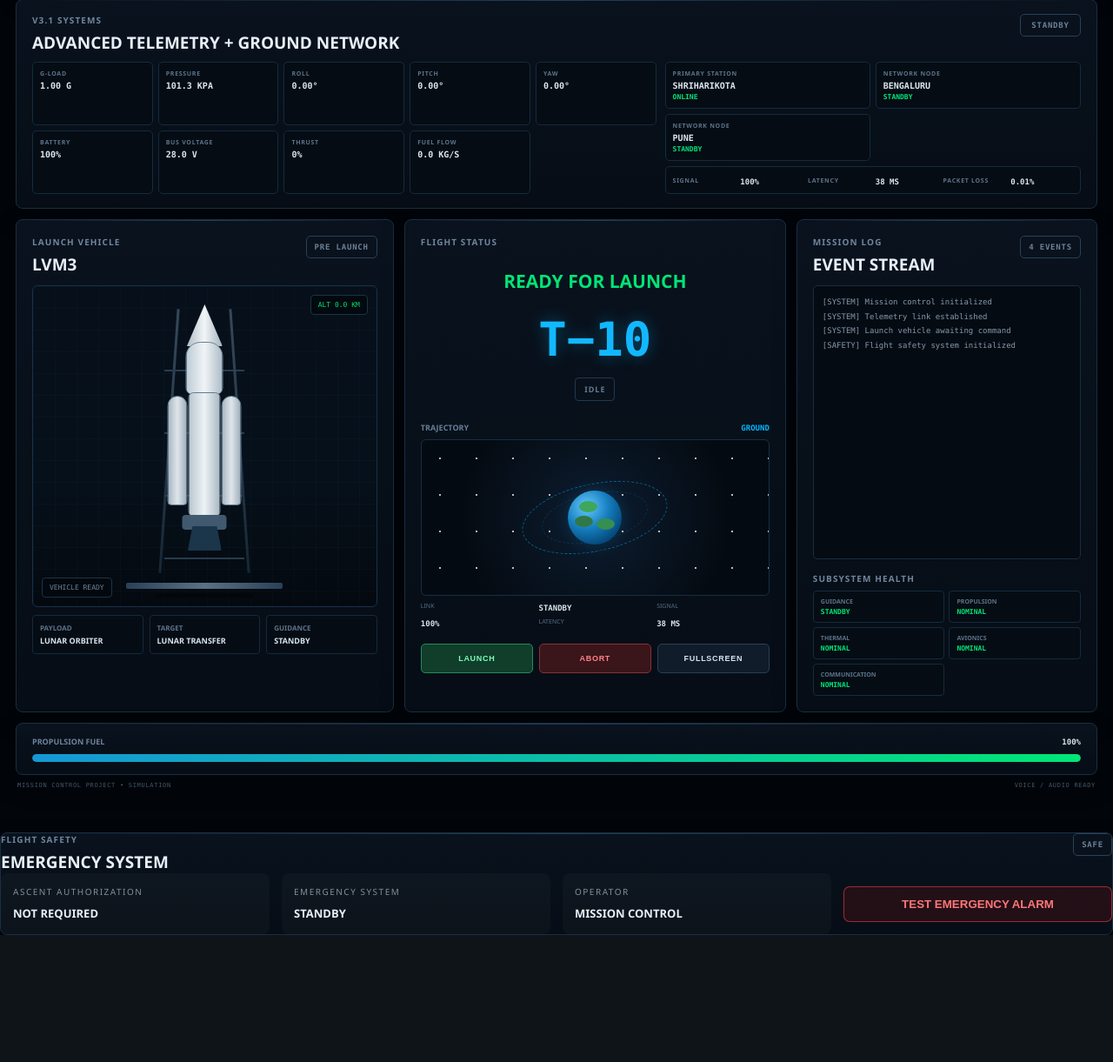
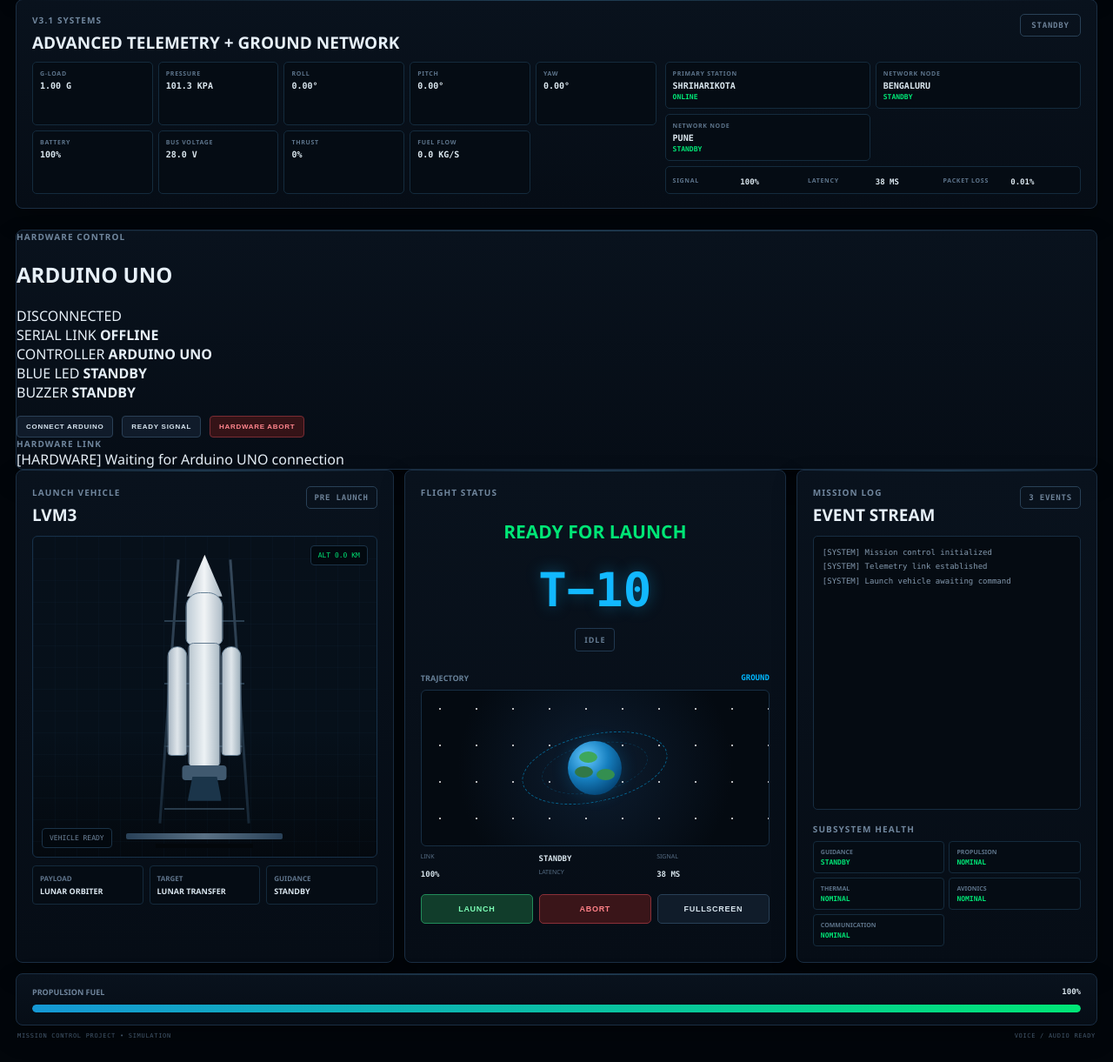
Before and after one commit to chakrabortysambit39-code/ISRO-Mission-Control, a Python web app: template templates/index.html in a window 1280 px wide. Shown: the part 348-1569 px from the top of the page at 87% size. Before the commit the page ends 1423 px from the top, so only its background shows below. Run offline with Jinja, Linux system fonts and the light colour scheme; the template is opened without the code that fills it, so the values that code supplies are empty.

Commit message:
Update index.html

```diff
--- a/templates/index.html
+++ b/templates/index.html
@@ -2,73 +2,44 @@
 <html lang="en">
 
 <head>
+  <meta charset="UTF-8">
+  <meta name="viewport" content="width=device-width, initial-scale=1.0">
+  <meta name="theme-color" content="#05080f">
 
-  <meta charset="UTF-8">
-
-  <meta
-    name="viewport"
-    content="width=device-width, initial-scale=1.0"
-  >
-
-  <meta
-    name="theme-color"
-    content="#05080f"
-  >
-
-  <title>
-    Mission Control Project
-  </title>
+  <title>Mission Control Project</title>
 
   <link
     rel="stylesheet"
     href="{{ url_for('static', filename='css/style.css') }}"
   >
-
 </head>
-
 
 <body>
 
 <div class="app">
 
-
-  <!-- ======================================================
-       TOP BAR
-       ====================================================== -->
-
+  <!-- TOP BAR -->
   <header class="topbar">
 
     <div>
-
-      <h1>
-        MISSION CONTROL
-      </h1>
+      <h1>MISSION CONTROL</h1>
 
       <p>
         INDIAN SPACE MISSION PROJECT
         &nbsp;•&nbsp;
         FLIGHT OPERATIONS
       </p>
-
     </div>
 
-
     <div class="system-status">
-
       <span class="status-dot"></span>
-
       SYSTEM NOMINAL
-
     </div>
 
   </header>
 
 
-
-  <!-- ======================================================
-       CURRENT MISSION
-       ====================================================== -->
-
+  <!-- MISSION -->
   <section class="panel mission-panel">
 
     <div>
@@ -321,29 +237,14 @@
 
         <div class="ground-readout">
 
-          <span>
-            SIGNAL
-          </span>
+          <span>SIGNAL</span>
+          <strong id="groundSignal">100%</strong>
 
-          <strong id="groundSignal">
-            100%
-          </strong>
+          <span>LATENCY</span>
+          <strong id="groundLatency">38 MS</strong>
 
-          <span>
-            LATENCY
-          </span>
-
-          <strong id="groundLatency">
-            38 MS
-          </strong>
-
-          <span>
-            PACKET LOSS
-          </span>
-
-          <strong id="groundLoss">
-            0.01%
-          </strong>
+          <span>PACKET LOSS</span>
+          <strong id="groundLoss">0.01%</strong>
 
         </div>
 
@@ -354,18 +255,128 @@
   </section>
 
 
+  <!-- =====================================================
+       ARDUINO HARDWARE CONTROL
+       ===================================================== -->
 
-  <!-- ======================================================
+  <section class="panel arduino-panel">
+
+    <div class="section-header">
+
+      <div>
+
+        <span class="label">
+          HARDWARE CONTROL
+        </span>
+
+        <h2>
+          ARDUINO UNO
+        </h2>
+
+      </div>
+
+      <div
+        id="arduinoStatus"
+        class="graph-status"
+      >
+        DISCONNECTED
+      </div>
+
+    </div>
+
+
+    <div class="arduino-grid">
+
+      <div>
+        <span>SERIAL LINK</span>
+        <strong id="serialStatus">
+          OFFLINE
+        </strong>
+      </div>
+
+      <div>
+        <span>CONTROLLER</span>
+        <strong>
+          ARDUINO UNO
+        </strong>
+      </div>
+
+      <div>
+        <span>BLUE LED</span>
+        <strong id="ledStatus">
+          STANDBY
+        </strong>
+      </div>
+
+      <div>
+        <span>BUZZER</span>
+        <strong id="buzzerStatus">
+          STANDBY
+        </strong>
+      </div>
+
+    </div>
+
+
+    <!-- ARDUINO BUTTONS -->
+    <div class="arduino-controls">
+
+      <button
+        id="connectArduinoButton"
+        class="secondary-button"
+        type="button"
+      >
+        CONNECT ARDUINO
+      </button>
+
+
+      <button
+        id="hardwareReadyButton"
+        class="secondary-button"
+        type="button"
+      >
+        READY SIGNAL
+      </button>
+
+
+      <button
+        id="hardwareAbortButton"
+        class="danger-mini"
+        type="button"
+      >
+        HARDWARE ABORT
+      </button>
+
+    </div>
+
+
+    <!-- ARDUINO CONSOLE -->
+    <div class="arduino-console">
+
+      <span class="label">
+        HARDWARE LINK
+      </span>
+
+      <div
+        id="arduinoConsole"
+        class="arduino-console-log"
+      >
+        [HARDWARE] Waiting for Arduino UNO connection
+      </div>
+
+    </div>
+
+  </section>
+
+
+  <!-- =====================================================
        MAIN GRID
-       ====================================================== -->
+       ===================================================== -->
 
   <section class="main-grid">
 
 
-    <!-- ====================================================
-         VEHICLE
-         ==================================================== -->
-
+    <!-- LAUNCH VEHICLE -->
     <div class="panel vehicle-panel">
 
       <div class="panel-heading">
@@ -797,40 +774,16 @@
 
   </section>
 
-
 </div>
 
 
-
-<!-- ========================================================
-     MISSION ENGINE
-     ======================================================== -->
+<!-- =======================================================
+     JAVASCRIPT
+     ======================================================= -->
 
 <script
   src="{{ url_for('static', filename='js/mission.js') }}"
 ></script>
 
-
-
-<!-- ========================================================
-     ARDUINO
-     ======================================================== -->
-
-<script
-  src="{{ url_for('static', filename='js/arduino.js') }}"
-></script>
-
-
-
-<!-- ========================================================
-     SAFETY SYSTEM
-     ======================================================== -->
-
-<script
-  src="{{ url_for('static', filename='js/safety.js') }}"
-></script>
-
-
 </body>
-
 </html>
```
Also changed, not shown: other parts of templates/index.html (+32 -121 lines).
